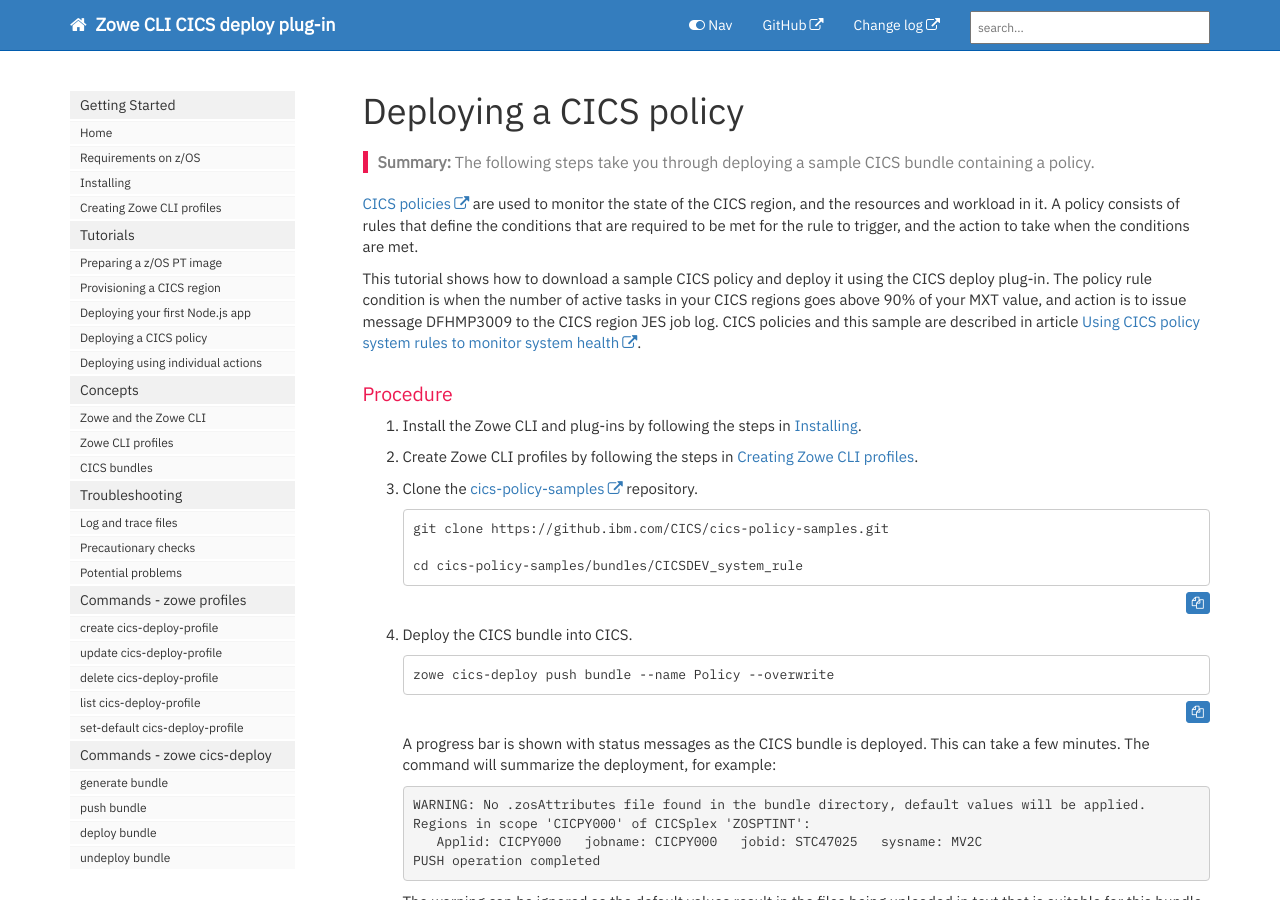
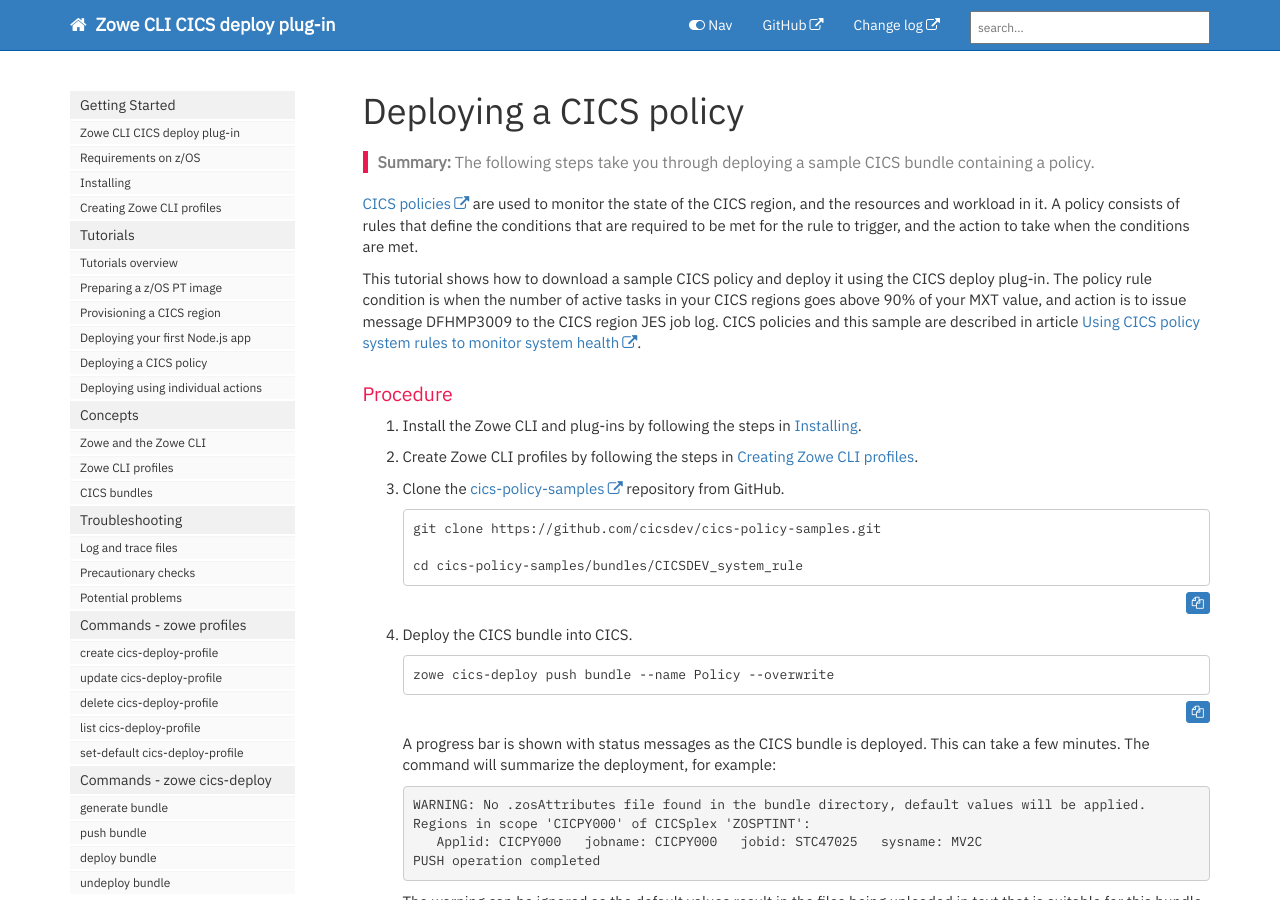
Before and after one commit to IBM/zowe-cli-cics-deploy-plugin, a Jekyll site: the page built from docs/pages/cdp/cdp-Deploying-a-CICS-policy.md, in a window 1280 px wide and 900 px high. Built offline with Jekyll 4.4.1, drawn with Linux system fonts in a browser that asks for light colours; nearby versions of some CDN libraries; comment, search, counter and statistics services are not loaded.

Commit message:
Add tutorial intro
Signed-off-by: Mark Cocker <mark_cocker@uk.ibm.com>

````diff
--- a/docs/_data/sidebars/cdp_sidebar.yml
+++ b/docs/_data/sidebars/cdp_sidebar.yml
@@ -9,7 +9,7 @@ entries:
     url: index.html
     output: web
     folderitems:
-    - title: Home
+    - title: Zowe CLI CICS deploy plug-in
       url: index.html
       output: web
     - title: Requirements on z/OS
@@ -26,6 +26,9 @@ entries:
     url: cdp-Preparing-a-zOS-PT-image.html
     output: web
     folderitems:
+    - title: Tutorials overview
+      url: cdp-Tutorials-overview.html
+      output: web
     - title: Preparing a z/OS PT image
       url: cdp-Preparing-a-zOS-PT-image.html
       output: web
--- a/docs/pages/cdp/cdp-Deploying-a-CICS-policy.md
+++ b/docs/pages/cdp/cdp-Deploying-a-CICS-policy.md
@@ -19,10 +19,10 @@ This tutorial shows how to download a sample CICS policy and deploy it using the
 
 2. Create Zowe CLI profiles by following the steps in [Creating Zowe CLI profiles](cdp-Creating-Zowe-CLI-profiles).
 
-3. Clone the [cics-policy-samples](https://github.ibm.com/CICS/cics-policy-samples/tree/master) repository.
+3. Clone the [cics-policy-samples](https://github.com/cicsdev/cics-policy-samples) repository from GitHub.
 
    ```text
-   git clone https://github.ibm.com/CICS/cics-policy-samples.git
+   git clone https://github.com/cicsdev/cics-policy-samples.git
 
    cd cics-policy-samples/bundles/CICSDEV_system_rule
    ```
````
Also changed, not shown: docs/pages/cdp/cdp-Preparing-a-zOS-PT-image.md (+1 -1 lines), docs/pages/cdp/cdp-Tutorials-overview.md (added, +28 -0 lines).
